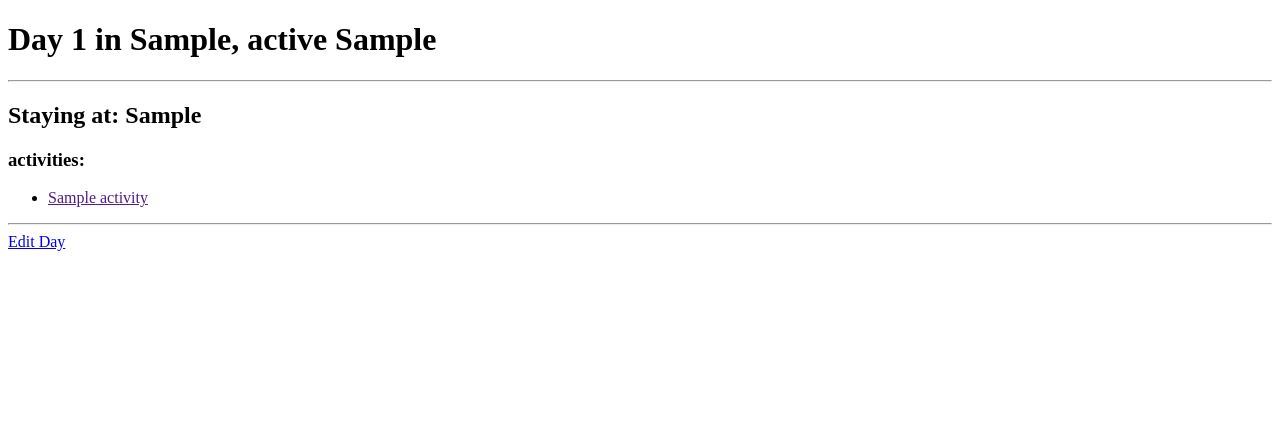
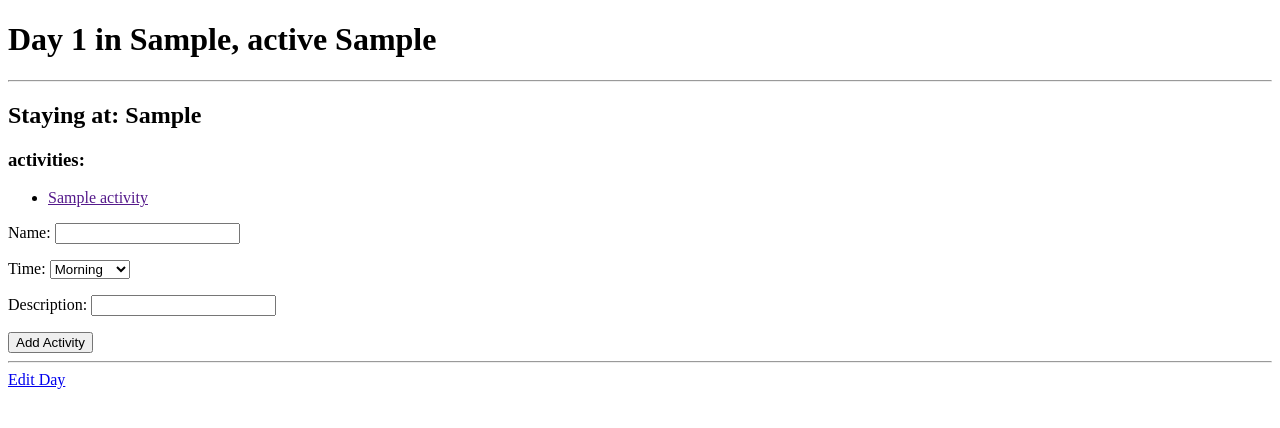
Before and after one commit to EricCSheppard/GoAway, a Django app: page /days/1/ in a window 1280 px wide. Shown: the part 36-464 px from the top of the page. Run offline with Django 4.2, Linux system fonts and the light colour scheme; tables that the repository leaves empty hold one stand-in row (values such as "Sample post").

Commit message:
adds ability to add and associate activities on day detail page

```diff
--- a/main_app/forms.py
+++ b/main_app/forms.py
@@ -1,12 +1,12 @@
 from django.forms import ModelForm
-from .models import Day
+from .models import Day,Activity
 
 class DayForm(ModelForm):
     class Meta:
         model = Day
         fields = '__all__'
 
-# class DayEdit(ModelForm):
-#     class Meta:
-#         model = Day
-#         exclude = ['number', 'date', 'activities', 'trip']
+class ActivityForm(ModelForm):
+    class Meta:
+        model = Activity
+        fields = ['name', 'time', 'description']
--- a/main_app/models.py
+++ b/main_app/models.py
@@ -26,10 +26,11 @@ class Activity(models.Model):
         choices = TIMES,
         default = TIMES[0][1]
     )
-    description = models.TextField(max_length=250)
+    description = models.CharField(max_length=125)
 
     def __str__(self):
         return self.name
+
 
 
 class Trip(models.Model):
--- a/main_app/templates/days/detail.html
+++ b/main_app/templates/days/detail.html
@@ -9,6 +9,10 @@
         <li><a href="">{{activity.name}}</a></li>
     </ul>
     {% endfor %}
+    <form action="{% url 'activity_create' day.id %}" method="POST">
+        {% csrf_token %}
+        {{ activity_form.as_p }}
+        <input type="submit" class="btn" value="Add Activity">
     <hr>
     <a href="{% url 'day_update' day.id %}">Edit Day</a>
 
--- a/main_app/urls.py
+++ b/main_app/urls.py
@@ -15,6 +15,11 @@ urlpatterns = [
     path('days/create/<int:trip_id>', views.days_create, name='days_create'),
     path('days/populate/<int:trip_id>', views.days_populate, name='days_populate' ),
     path('days/<int:pk>/update/', views.DayUpdate.as_view(), name='day_update'),
+    path('days/<int:day_id>/activity_create', views.activity_create, name='activity_create'),
     path('days/<int:day_id>/', views.day_detail, name='day_detail'),
 
+    # Activities
+    # path('activity/create', views.activity_create, name='activity_create'),
+    path('activity/<int:pk>/update', views.ActivityUpdate.as_view(), name='activity_update')
+
 ]
--- a/main_app/views.py
+++ b/main_app/views.py
@@ -1,7 +1,7 @@
 from django.shortcuts import render, redirect
 from .models import Trip, Day, Activity
 from django.views.generic.edit import CreateView, UpdateView, DeleteView
-from .forms import DayForm
+from .forms import DayForm, ActivityForm
 from datetime import timedelta
 
 # Create your views here.
@@ -31,16 +31,16 @@ class TripDelete(DeleteView):
 
 def day_detail(request, day_id):
     day = Day.objects.get(id=day_id)
-    return render(request, 'days/detail.html', { 'day': day})
+    activity_form = ActivityForm()
+    return render(request, 'days/detail.html', { 'day': day, 'activity_form': activity_form})
 
 def days_create(request, trip_id):
     trip = Trip.objects.get(id=trip_id)
     return render(request, 'days/create.html', {'trip': trip})
 
 
-# this function will take the input of number of days and create that number of day objects.
-# the days will auto populate number and date.
-
+# This function will take the input of number of days and create that number of day objects.
+# It will auto populate day.number and day.date.
 def days_populate(request, trip_id):
     trip = Trip.objects.get(id=trip_id)
     # print('This is the trip: ', trip)
@@ -61,3 +61,15 @@ def days_populate(request, trip_id):
 class DayUpdate(UpdateView):
     model = Day
     fields = ['city', 'state', 'country', 'transport', 'lodging', 'flight']
+
+def activity_create(request, day_id):
+    form = ActivityForm(request.POST)
+    new_activity = form.save(commit=False)
+    new_activity.save()
+    Day.objects.get(id=day_id).activities.add(new_activity.id)
+    return redirect('day_detail', day_id=day_id)
+
+
+class ActivityUpdate(UpdateView):
+    model = Activity
+    fields = ['name', 'time', 'description']
```
Also changed, not shown: main_app/templates/activities/create.html (added, +15 -0 lines), main_app/templates/main_app/activity_form.html (added, +15 -0 lines).
